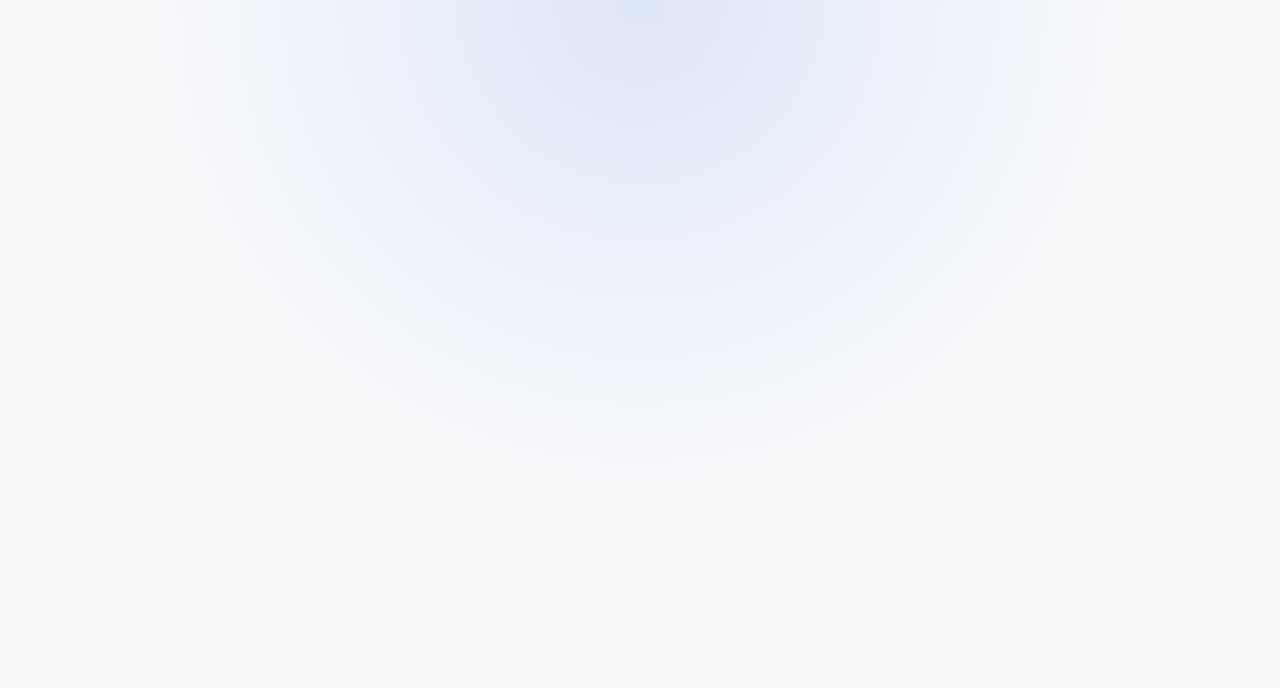
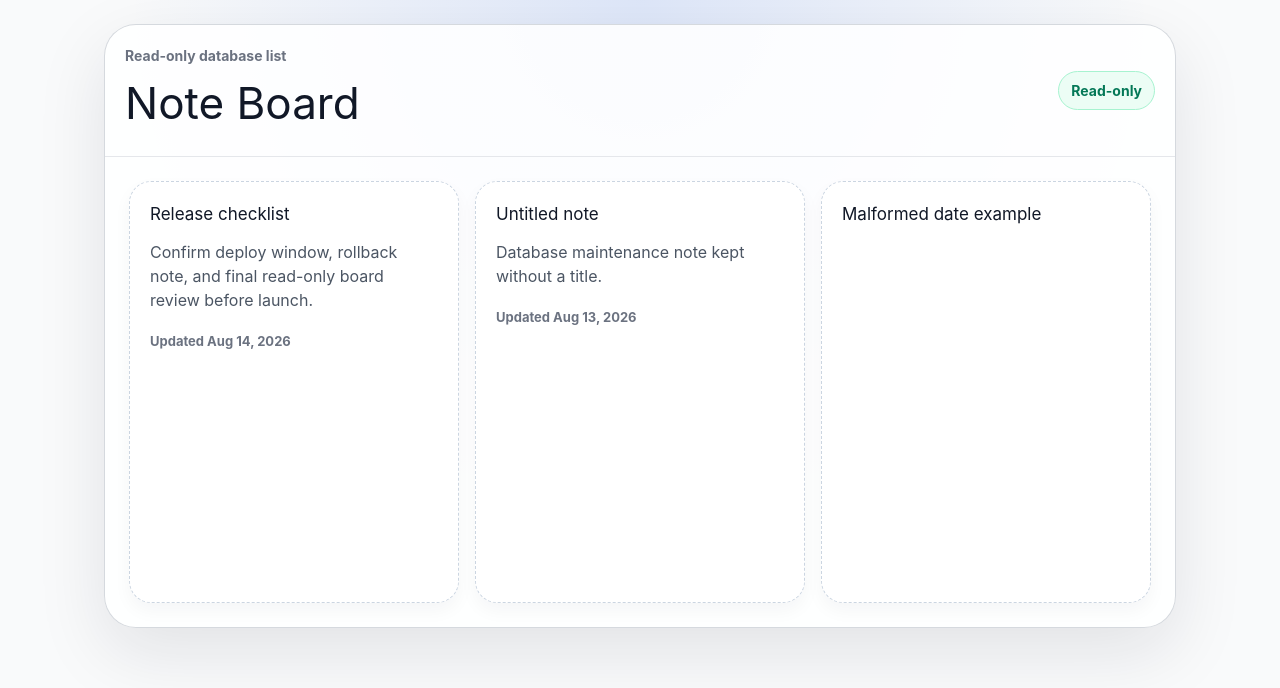
Before and after one commit to ThanhNV121097/project-7abe5c87, a Next.js app in the folder code/frontend/: page / in a window 1280 px wide. Shown: the top 688 px of the page. Built offline with nearby package versions, Linux system fonts and the light colour scheme.

Commit message:
feat(ui): mount saved notes board

```diff
--- a/code/frontend/app/page.tsx
+++ b/code/frontend/app/page.tsx
@@ -1,6 +1,9 @@
+import DisplaySavedNotes from "../components/DisplaySavedNotes";
+
 export default function Home() {
   return (
     <main className="page-shell">
+      <DisplaySavedNotes />
       {/* Story components mount here. */}
     </main>
   );
```
